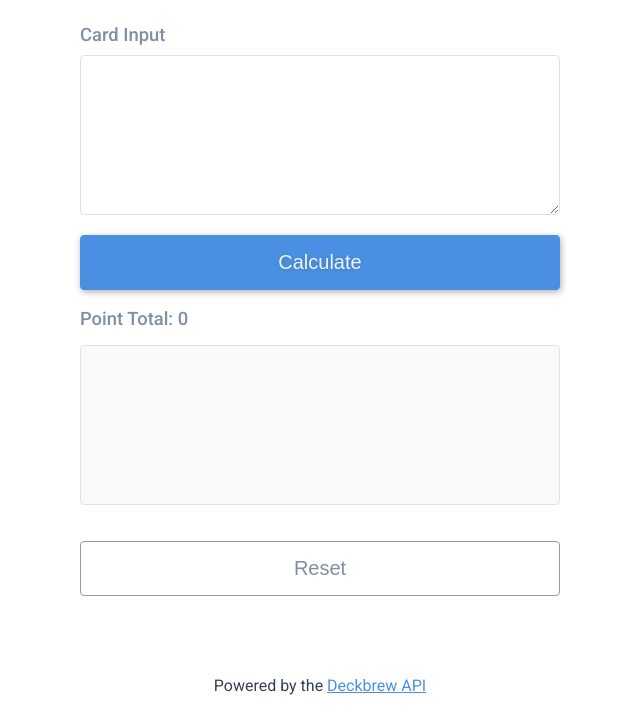
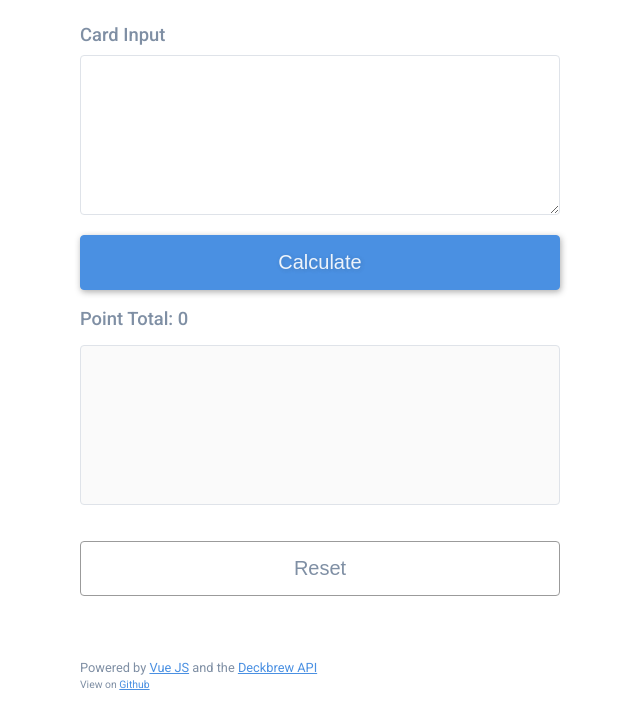
Before and after one commit to igloude/edh-deck-points, a plain HTML site: page index.html in a window 1280 px wide. Shown: the part 85-804 px from the top of the page, without its empty margins (320-960 px from the left). Drawn offline with nearby package versions, Linux system fonts and the light colour scheme.

Commit message:
updated footer text and styles

```diff
--- a/index.html
+++ b/index.html
@@ -32,7 +32,8 @@
 			</div>
 		</main>
 		<footer class="item--full">
-			<p class="text--small">Powered by the <a href="https://deckbrew.com/api/">Deckbrew API</a></p>
+			<p class="text--small">Powered by <a href="https://vuejs.org/">Vue JS</a> and the <a href="https://deckbrew.com/api/">Deckbrew API</a></p>
+			<p class="text--micro">View on <a href="https://github.com/igloude/edh-deck-points">Github</a></p>
 		</footer>
 	</main>
 
--- a/styles.css
+++ b/styles.css
@@ -63,8 +63,15 @@ textarea {
     color: #7F8FA4;
 }
 
-.small {
+.text--small {
+    margin: 0 0 .2em;
     font-size: .8em;
+    color: #7F8FA4;
+}
+
+.text--micro {
+    margin: 0 0 .2em;
+    font-size: .65em;
     color: #7F8FA4;
 }
 
@@ -77,13 +84,13 @@ textarea {
 *  ELEMENTS
 */
 
-header,
-footer {
+header {
     text-align: center;
 }
 
 footer {
     margin-top: 4em;
+    margin-bottom: 1em;
 }
 
 label,
```
